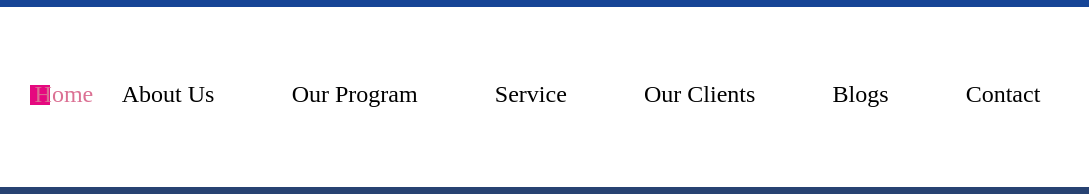
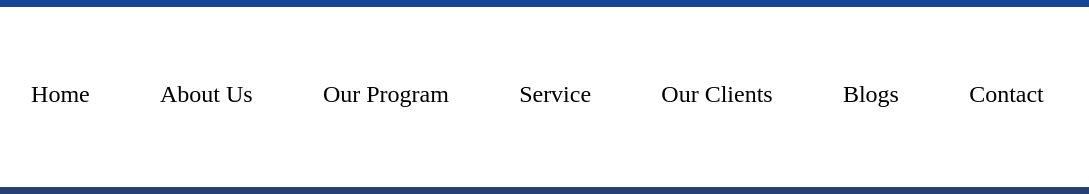
Before and after one commit to Ajay7760/child-care, a plain HTML site: page index.html in a window 1280 px wide. Shown: the part 63-257 px from the top of the page, 191-1280 px from the left. Drawn offline with Linux system fonts and the light colour scheme.

Commit message:
Update index.html

```diff
--- a/index.html
+++ b/index.html
@@ -32,7 +32,7 @@
             <div class="pannel1">
               <div class="logo"><img src="logo.png" alt=""></div>
               <div class="pannel-ops">
-                  <p class="pink">Home</p>
+                  <p class="pinks">Home</p>
                   <p>About us
                   </p>
                   <p>Our Program</p>
```
